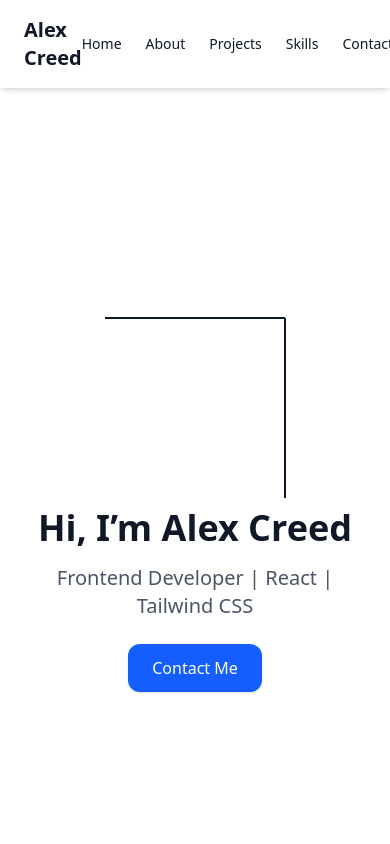
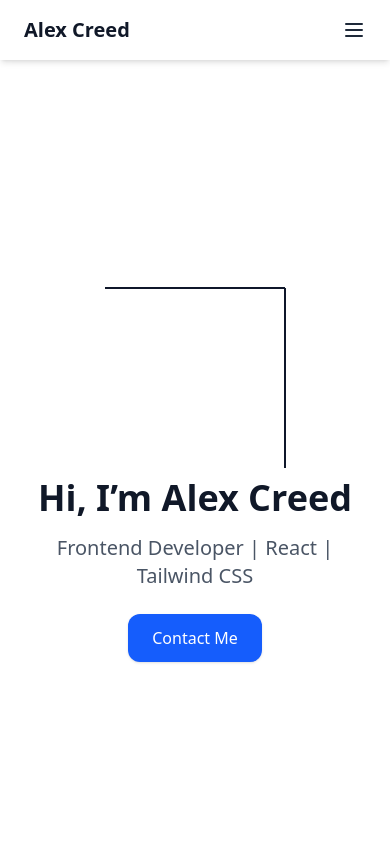
Before and after one commit to alexcreed-sudo/portfolio, a React (Vite) app: page / in a window 390 px wide. Shown: the top 844 px of the page. Built offline with nearby package versions, Linux system fonts and the light colour scheme.

Commit message:
mobile navbar fix

```diff
--- a/src/Portfolio.jsx
+++ b/src/Portfolio.jsx
@@ -72,39 +72,31 @@ export default function Portfolio() {
 
   return (
     <main className="font-sans text-gray-900 bg-white dark:bg-black dark:text-white scroll-smooth">
-      {/**Hamburger Menu */}
+      {/* Top Navbar */}
+      <div className="fixed top-0 w-full bg-white dark:bg-black shadow-md z-50">
+        <div className="max-w-6xl mx-auto px-6 py-4 flex justify-between items-center">
+          {/* Logo  */}
+          <a href="#home" className="text-xl font-bold">
+            Alex Creed
+          </a>
+
+          {/* Hamburger Button */}
           <button
             className="md:hidden text-gray-800 dark:text-white"
             onClick={() => setIsOpen(!isOpen)}
+            aria-label="Toggle navigation"
           >
-          <svg
-            className="w-6 h-6"
-            fill="none"
-            stroke="currentColor"
-            viewBox="0 0 24 24"
-          >
+            <svg className="w-6 h-6" fill="none" stroke="currentColor" viewBox="0 0 24 24">
               {isOpen ? (
-              <path
-                strokeLinecap="round"
-                strokeLinejoin="round"
-                strokeWidth="2"
-                d="M6 18L18 6M6 6l12 12"
-              />
+                <path strokeLinecap="round" strokeLinejoin="round" strokeWidth="2" d="M6 18L18 6M6 6l12 12" />
               ) : (
-              <path
-                strokeLinecap="round"
-                strokeLinejoin="round"
-                strokeWidth="2"
-                d="M4 6h16M4 12h16M4 18h16"
-              />
+                <path strokeLinecap="round" strokeLinejoin="round" strokeWidth="2" d="M4 6h16M4 12h16M4 18h16" />
               )}
             </svg>
           </button>
-      {/* Navbar */}
-      <nav className="fixed top-0 w-full bg-white dark:bg-black shadow-md z-50">
-        <div className="max-w-6xl mx-auto px-6 py-4 flex justify-between items-center">
-          <a href='#home' className="text-xl font-bold">Alex Creed</a>
-          <ul className="flex space-x-6 text-sm font-medium">
+
+          {/* Desktop Menu */}
+          <ul className="hidden md:flex space-x-6 text-sm font-medium">
             <li><a href="#home" className="hover:text-blue-500">Home</a></li>
             <li><a href="#about" className="hover:text-blue-500">About</a></li>
             <li><a href="#projects" className="hover:text-blue-500">Projects</a></li>
@@ -112,17 +104,18 @@ export default function Portfolio() {
             <li><a href="#contact" className="hover:text-blue-500">Contact</a></li>
           </ul>
         </div>
-      </nav>
 
+        {/* Mobile Menu Dropdown */}
         {isOpen && (
-        <ul className="md:hidden bg-white dark:bg-gray-900 px-6 pb-4">
-          <li><a href="#home" className="hover:text-blue-500">Home</a></li>
-            <li><a href="#about" className="hover:text-blue-500">About</a></li>
-            <li><a href="#projects" className="hover:text-blue-500">Projects</a></li>
-            <li><a href="#skills" className="hover:text-blue-500">Skills</a></li>
-            <li><a href="#contact" className="hover:text-blue-500">Contact</a></li>
-        </ul>
+          <div className="md:hidden bg-white dark:bg-gray-900 px-6 pb-4 space-y-2">
+            <a href="#home" onClick={() => setIsOpen(false)} className="block hover:text-blue-600">Home</a>
+            <a href="#about" onClick={() => setIsOpen(false)} className="block hover:text-blue-600">About</a>
+            <a href="#projects" onClick={() => setIsOpen(false)} className="block hover:text-blue-600">Projects</a>
+            <a href="#skills" onClick={() => setIsOpen(false)} className="block hover:text-blue-600">Skills</a>
+            <a href="#contact" onClick={() => setIsOpen(false)} className="block hover:text-blue-600">Contact</a>
+          </div>
         )}
+      </div>
 
       {/* Hero Section */}
       <section id="home" className="min-h-screen flex flex-col items-center justify-center text-center px-4 pt-24">
```
Lines whose indentation alone changed are shown as unchanged.
